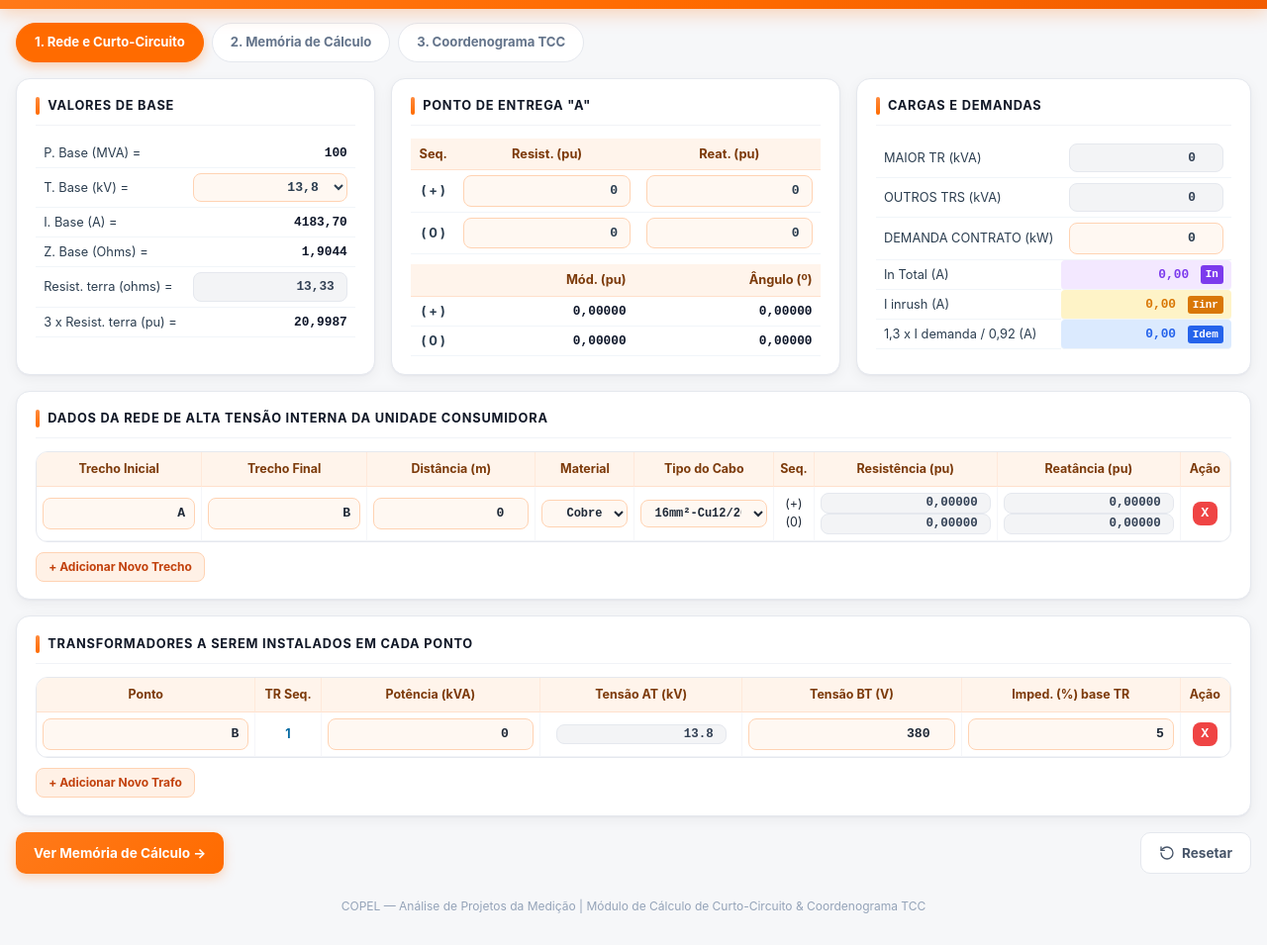
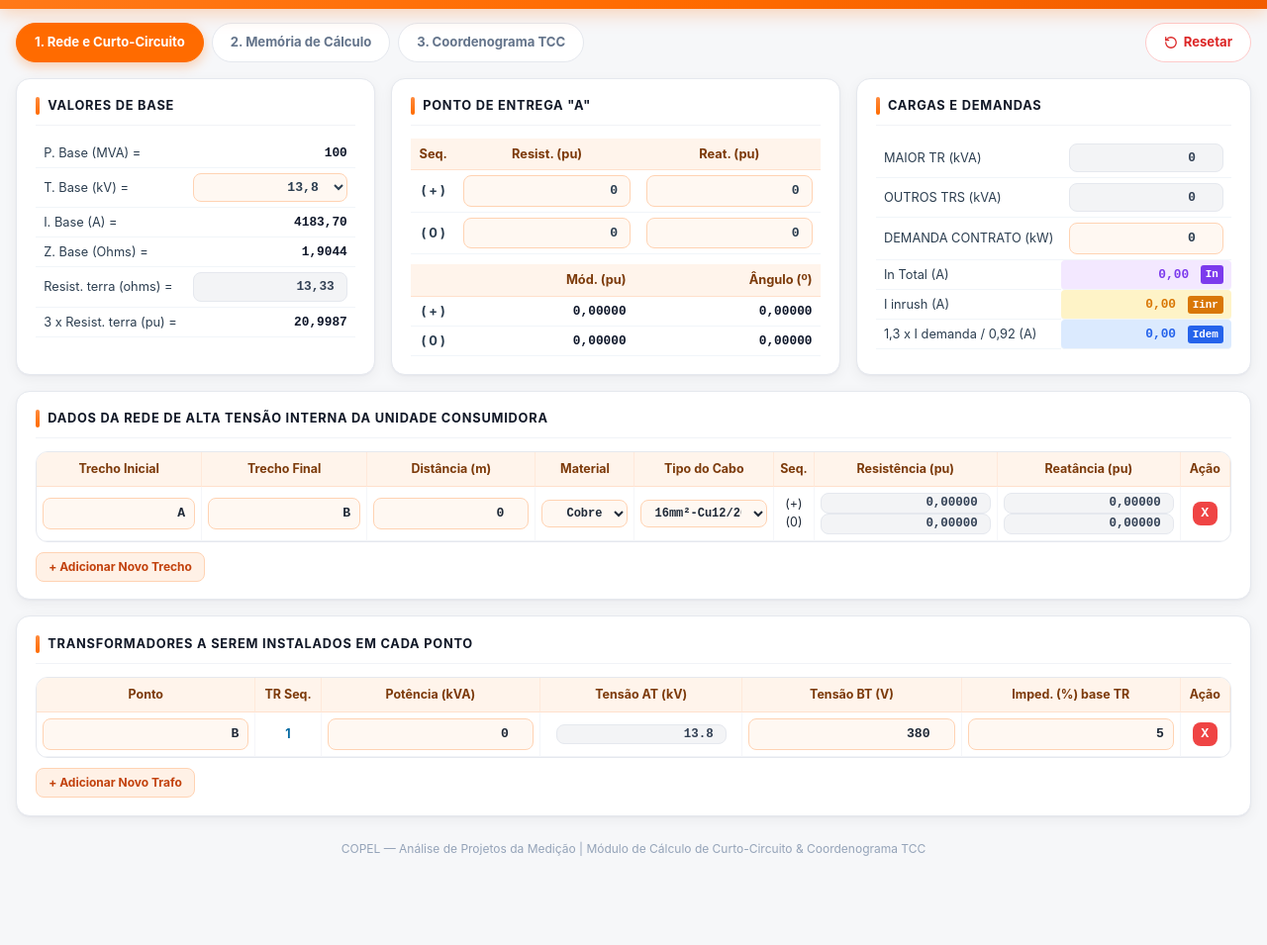
Before and after one commit to JEduDias/seletividade, a plain HTML site: page index.html in a window 1280 px wide. Shown: the part 51-1006 px from the top of the page at 99% size. After the commit the page ends 960 px from the top, so only its background shows below. Drawn offline with nearby package versions, Linux system fonts and the light colour scheme; a script that the page names is missing.

Commit message:
Atualizar o index.html
remoção botões abaixo e relocação do botão reset para cima

```diff
--- a/index.html
+++ b/index.html
@@ -38,7 +38,7 @@
             --c-icfttrafo: #4F46E5;
         }
 
-        * { box-sizing: border-box; margin: 0; padding: 0; }
+- { box-sizing: border-box; margin: 0; padding: 0; }
         body { font-family: 'Open Sans', sans-serif; background-color: var(--bg-gray); color: var(--text-main); line-height: 1.35; padding-bottom: 30px; }
 
         header { background-color: var(--copel-orange); color: white; padding: 0 2rem; height: 55px; display: flex; align-items: center; justify-content: space-between; box-shadow: 0 2px 8px rgba(0,0,0,0.15); position: sticky; top: 0; z-index: 100; }
@@ -202,6 +202,8 @@
         .badge-sistema { background:rgba(255,255,255,.18); border:1px solid rgba(255,255,255,.35); }
         .nav-tabs { background:transparent; border:none; box-shadow:none; max-width:1450px; margin:0 auto; padding:14px 1rem 0; gap:8px; }
         .tab-btn { padding:9px 18px; border-radius:999px; background:#fff; border:1px solid var(--border-color); color:#64748B; font-size:.82rem; }
+		.btn-reset-top { margin-left:auto; display:inline-flex; align-items:center; gap:6px; color:#DC2626; border-color:#FECACA; }
+        .btn-reset-top:hover { background:#FEF2F2; color:#B91C1C; border-color:#FCA5A5; }
         .tab-btn:hover { color:var(--copel-orange); border-color:#FFC9A1; }
         .tab-btn.active { background:var(--copel-orange); color:#fff; border-color:var(--copel-orange); box-shadow:0 4px 12px rgba(255,107,0,.3); }
         .card { border-radius:var(--radius); border:1px solid var(--border-color); box-shadow:var(--shadow-sm); padding:1.1rem 1.2rem; }
@@ -291,6 +293,10 @@
         <button class="tab-btn active" onclick="trocarAba('tabEntrada', this)">1. Rede e Curto-Circuito</button>
         <button class="tab-btn" onclick="trocarAba('tabSaida', this)">2. Memória de Cálculo</button>
         <button class="tab-btn" onclick="trocarAba('tabGrafico', this); carregarDadosParaGrafico();">3. Coordenograma TCC</button>
+        <button type="button" class="tab-btn btn-reset-top" onclick="resetarTudo()" title="Limpar todos os dados e voltar aos valores iniciais">
+            <svg xmlns="http://www.w3.org/2000/svg" width="14" height="14" viewBox="0 0 24 24" fill="none" stroke="currentColor" stroke-width="2.2" stroke-linecap="round" stroke-linejoin="round"><path d="M3 12a9 9 0 1 0 9-9 9.75 9.75 0 0 0-6.74 2.74L3 8"/><path d="M3 3v5h5"/></svg>
+            Resetar
+        </button>
     </div>
 
     <main>
@@ -463,14 +469,7 @@
                 <button type="button" class="btn-add" style="margin-top: 10px;" onclick="adicionarTrafo()">+ Adicionar Novo Trafo</button>
             </div>
 
-            <div class="btn-group" style="justify-content: space-between;">
-                <div style="display:flex; gap:10px;">
-                    <button type="button" class="btn" onclick="trocarAba('tabSaida', document.querySelectorAll('.tab-btn')[1])">Ver Memória de Cálculo &rarr;</button>
-                </div>
-                <button type="button" class="btn btn-secondary" onclick="resetarTudo()">
-                    <svg xmlns="http://www.w3.org/2000/svg" width="16" height="16" viewBox="0 0 24 24" fill="none" stroke="currentColor" stroke-width="2" stroke-linecap="round" stroke-linejoin="round" style="display:inline-block; vertical-align:text-bottom; margin-right:4px;"><path d="M3 12a9 9 0 1 0 9-9 9.75 9.75 0 0 0-6.74 2.74L3 8"/><path d="M3 3v5h5"/></svg> Resetar
-                </button>
-            </div>
+
         </div>
 
         <!-- ABA 2: MEMÓRIA DE CÁLCULO -->
@@ -565,10 +564,6 @@
                 </div>
             </div>
 
-            <div class="btn-group">
-                <button type="button" class="btn btn-secondary" onclick="trocarAba('tabEntrada', document.querySelectorAll('.tab-btn')[0])">&larr; Ajustar Rede</button>
-                <button type="button" class="btn" onclick="trocarAba('tabGrafico', document.querySelectorAll('.tab-btn')[2]); carregarDadosParaGrafico();">Ir para Coordenograma TCC &rarr;</button>
-            </div>
         </div>
 
         <!-- ABA 3: COORDENOGRAMA TCC -->
```
